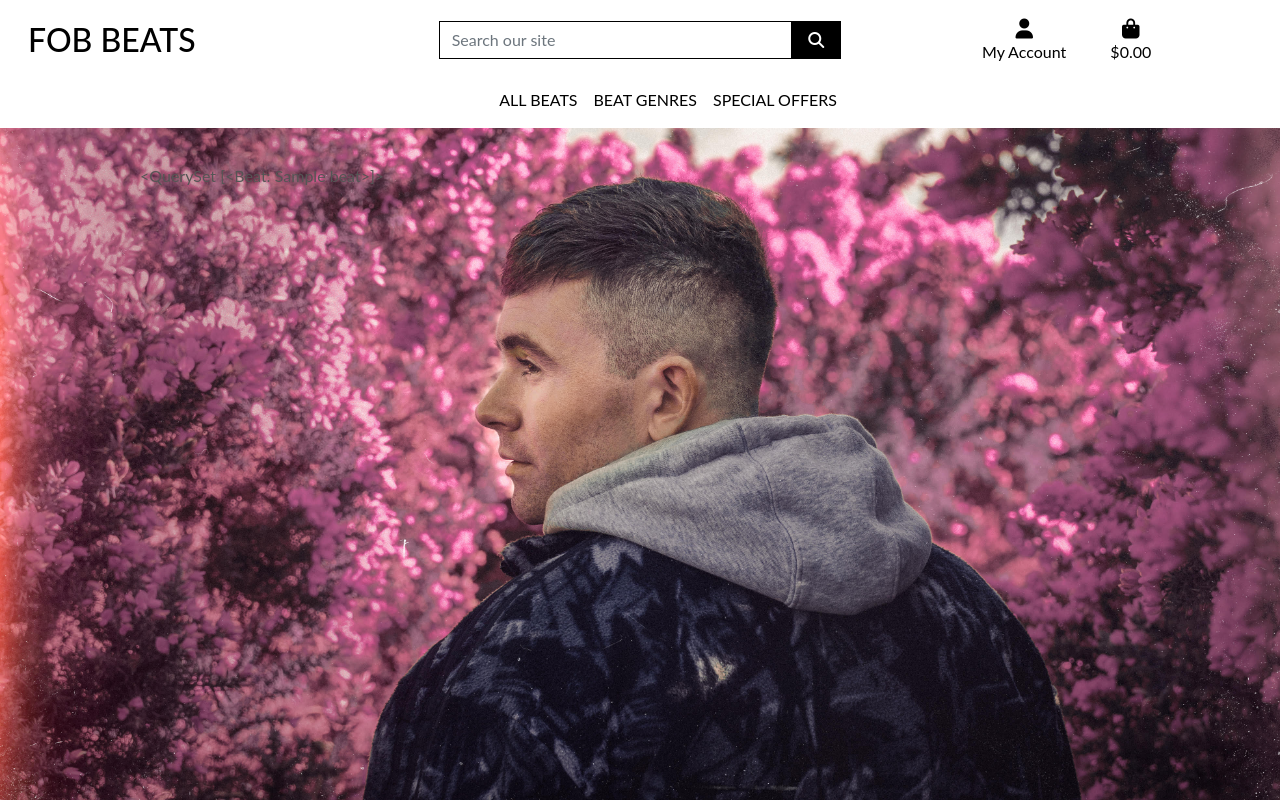
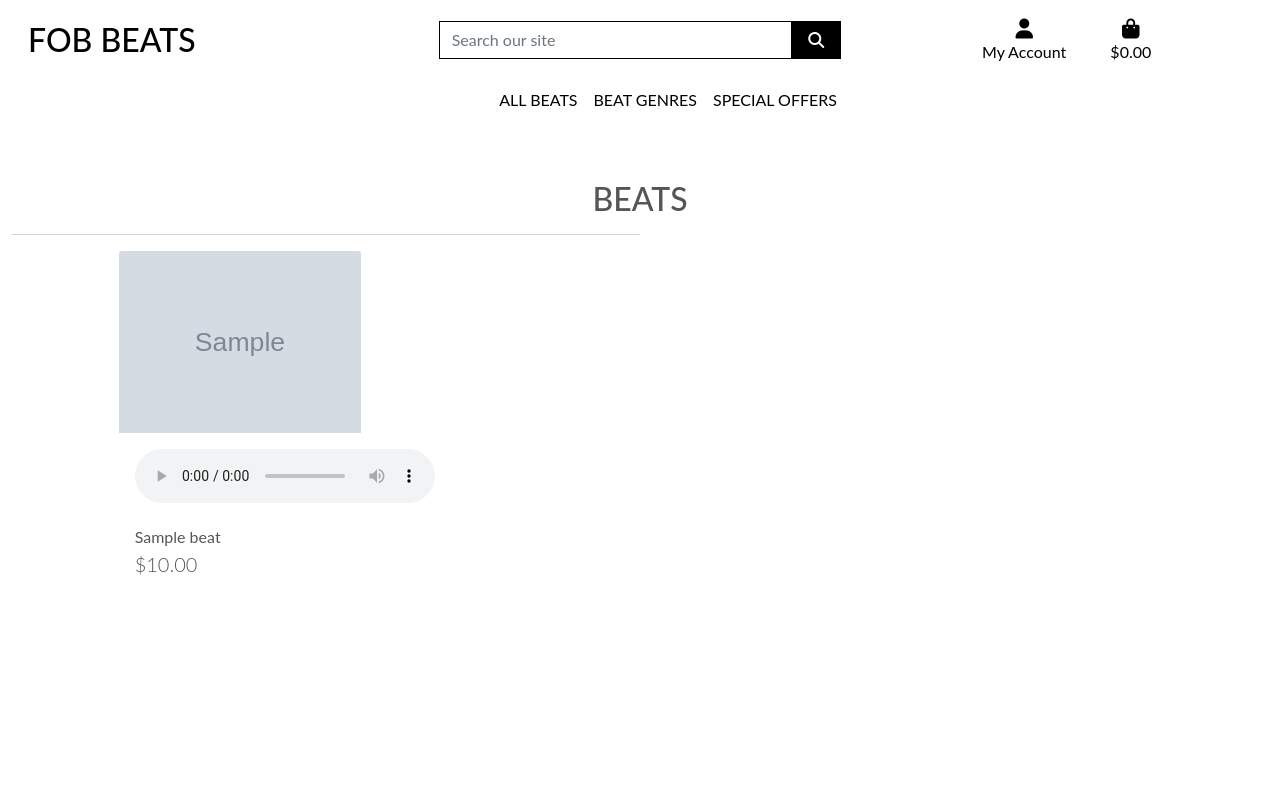
Before and after one commit to cobobc/cob_MilestonePJ_4, a Django app: page /beats/ in a window 1280 px wide. Run offline with Django 3.2, Linux system fonts and the light colour scheme; tables that the repository leaves empty hold one stand-in row (values such as "Sample post"); grey boxes marked "Sample" are stand-in pictures; parts of the project's set-up code (start-up, migrations or seed data) failed here and were passed over; some libraries are stand-ins or nearby versions.

Commit message:
start product template page

```diff
--- a/beats/templates/beats/beats.html
+++ b/beats/templates/beats/beats.html
@@ -10,10 +10,66 @@
 {% endblock %}
 
 {% block content %}
-    <div class="container">
-        <div class="row">
-            <div class="col">
-                {{ beats }}
+<div class="overlay"></div>
+<div class="container-fluid">
+    <div class="row">
+        <div class="col text-center mt-3">
+            <h2 class="logo-font">Beats</h2>
+            <hr class="w-50 mb-1">
+        </div>
+    </div>
+    <div class="row">
+        <div class="product-container col-10 offset-1">
+            <div class="row mt-1 mb-2"></div>
+            <div class="row">
+                {% for beat in beats %}
+                    <div class="col-sm-6 col-md-6 col-lg-4 col-xl-3">
+                        <div class="card h-100 border-0">
+                            {% if beat.image %}
+                            <a href="">
+                                <img class="card-img-top img-fluid" src="{{ beat.image.url }}" alt="{{ beat.name }}">
+                            </a>
+                            {% else %}
+                            <a href="">
+                                <img class="card-img-top img-fluid" src="{{ MEDIA_URL }}noimage.png" alt="{{ beat.name }}">
+                            </a>
+                            {% endif %}
+                            <div class="card-body pb-0">
+                                <audio src="{{ beat.file.url }}" class="mb-0" controls></audio>
+                            </div>
+                            <div class="card-body pb-0">
+                                <p class="mb-0">{{ beat.name }}</p>
+                            </div>
+                            <div class="card-footer bg-white pt-0 border-0 text-left">
+                                <div class="row">
+                                    <div class="col">
+                                        <p class="lead mb-0 text-left font-weight-bold">${{ beat.price }}</p>
+                                    </div>
+                                </div>
+                            </div>
+                        </div>
+                    </div>
+                    {% if forloop.counter|divisibleby:1 %}
+                        <div class="col-12 d-sm-none mb-5">
+                            <hr>
+                        </div>
+                    {% endif %}
+                    {% if forloop.counter|divisibleby:2 %}
+                        <div class="col-12 d-none d-sm-block d-md-block d-lg-none mb-5">
+                            <hr>
+                        </div>
+                    {% endif %}
+                    {% if forloop.counter|divisibleby:3 %}
+                        <div class="col-12 d-none d-lg-block d-xl-none mb-5">
+                            <hr>
+                        </div>
+                    {% endif %}
+                    {% if forloop.counter|divisibleby:4 %}
+                        <div class="col-12 d-none d-xl-block mb-5">
+                            <hr>
+                        </div>
+                    {% endif %}
+                {% endfor %}
             </div>
         </div>
     </div>
--- a/static/css/base.css
+++ b/static/css/base.css
@@ -56,6 +56,16 @@ body {
     border: 1px solid black !important;
 }
 
+.overlay {
+	height: 100%;
+	width: 100%;
+	top: 0;
+	left: 0;
+	position: fixed;
+	background: white;
+	z-index: -1;
+}
+
 /* -------------------------------- Media Queries */
 
 /* Slightly larger container on xl screens */
```
